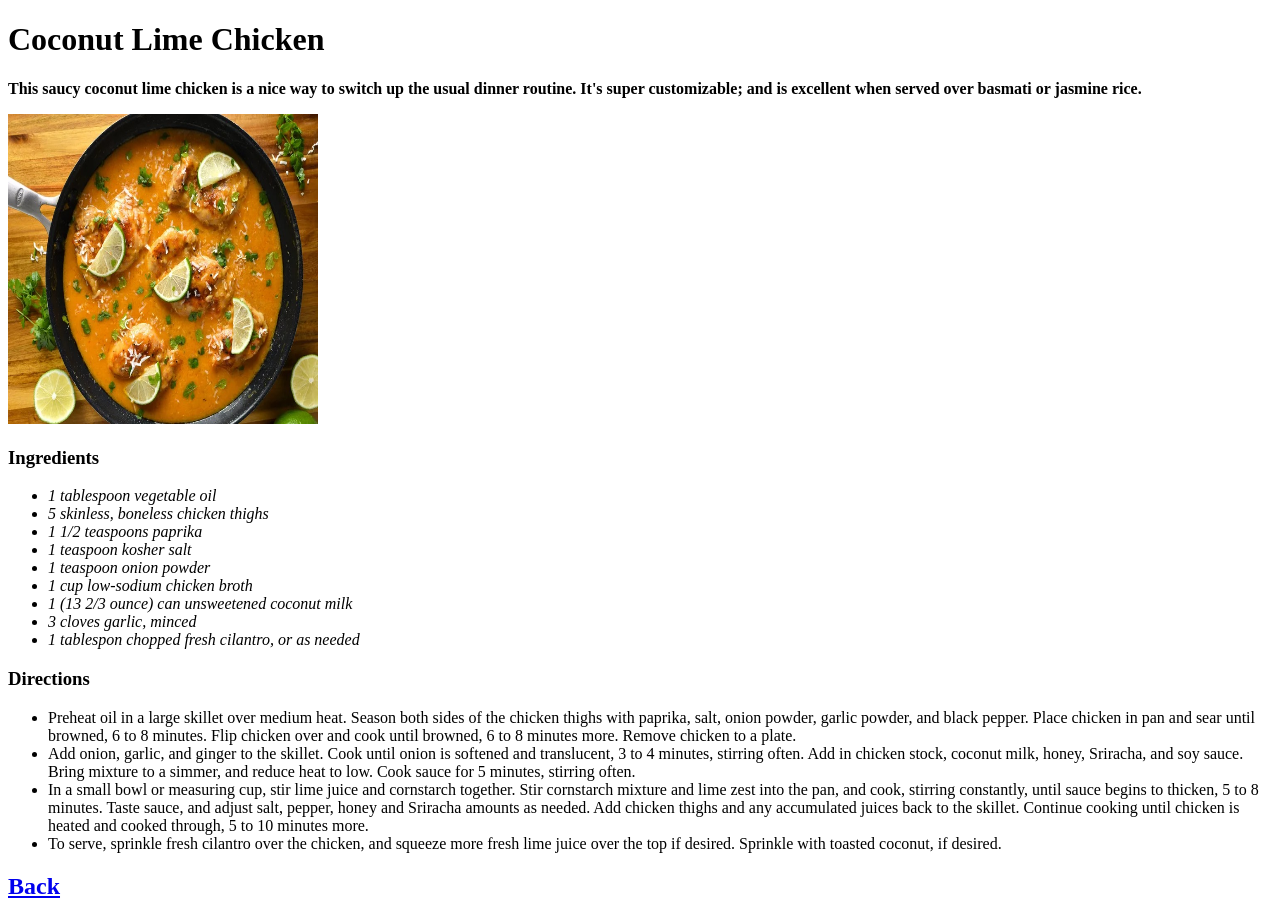
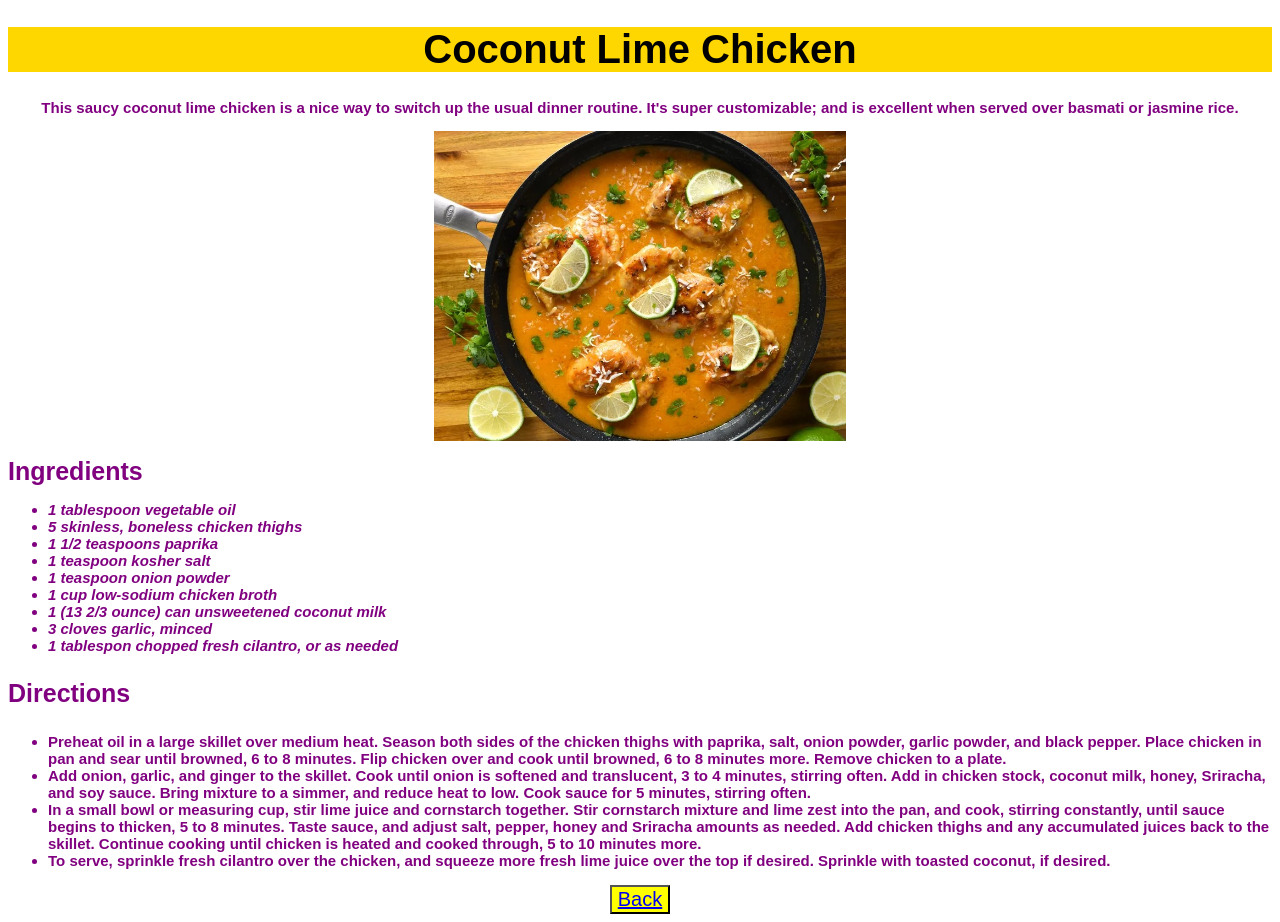
Before and after one commit to 21baxterclat/odin-recipes, a plain HTML site: page recipes/chicken.html in a window 1280 px wide. Drawn offline with Linux system fonts and the light colour scheme.

Commit message:
just some practise using css

```diff
--- a/recipes/chicken.html
+++ b/recipes/chicken.html
@@ -4,17 +4,18 @@
 <head>
     <meta charset="utf-8">
     <title>Coconut Lime Chicken Recipe</title>
+    <link  rel="stylesheet" href="../style.css">
 </head>
 
-<Body>
-    <H1>Coconut Lime Chicken</H1>
-    <p><strong>This saucy coconut lime chicken is a nice way to switch up the usual dinner routine.
+<body>
+    <H1 class="title">Coconut Lime Chicken</H1>
+    <p class="description"><strong>This saucy coconut lime chicken is a nice way to switch up the usual dinner routine.
     It's super customizable; and is excellent when served over basmati or jasmine rice.</strong></p>
-    <img src="../images/Chicken.jpg" alt="Image of Coconut Lime Chicken" height="310" width="310">
+    <img class="chicken" src="../images/Chicken.jpg" alt="Image of Coconut Lime Chicken" height="310" width="310">
 
     <p>
-    <h3>Ingredients</h3>
-    <em><ul>
+    <div class="list">Ingredients</div>
+    <em><ul class="Ingredients">
         <li>1 tablespoon vegetable oil</li>
         <li>5 skinless, boneless chicken thighs</li>
         <li>1 1/2 teaspoons paprika</li>
@@ -28,8 +29,8 @@
     </p>
 
     <p>
-        <h3>Directions</h3>
-        <ul>
+        <h3 class="list">Directions</h3>
+        <ul class="Ingredients">
             <li>Preheat oil in a large skillet over medium heat.
                 Season both sides of the chicken thighs with paprika, salt, onion powder, garlic powder, and black pepper.
                  Place chicken in pan and sear until browned, 6 to 8 minutes.
@@ -46,8 +47,8 @@
                 Sprinkle with toasted coconut, if desired.</li>
         </ul>
     </p>
-    <h2><a href="../index.html">Back</a></h2>
-</Body>
+    <button class="back"><a href="../index.html">Back</a></button>
+</body>
 
 
 </html>
--- /dev/null
+++ b/style.css
@@ -0,0 +1,61 @@
+body {
+font-family: sans-serif;
+}
+
+.title {
+text-align: center;
+font-size: 40px;
+font-weight: 800;
+background-color: gold;
+}
+
+.image {
+    width: auto;
+    height: 450;
+display: block; margin: auto;
+
+}
+
+.link {
+font-size: 30px;
+font-weight: 800;
+background-color: lightblue;
+display: block; margin: auto;
+}
+
+.description{
+text-align: center;
+font-size: 15px;
+font-weight: 700;
+color: purple;
+
+
+}
+
+.Ingredients {
+color: purple;
+font-size: 15px;
+font-weight: 600;
+
+
+}
+
+.list {
+font-size: 25px;
+text-align: left;
+font-weight: 800;
+color: purple;
+}
+
+.chicken {
+display: block; margin: auto;
+width: auto;
+height: 300;
+
+}
+
+.back {
+background-color: yellow;
+font-size: 20px;
+display: block; margin: auto;
+}
```
Also changed, not shown: index.html (+10 -9 lines).
